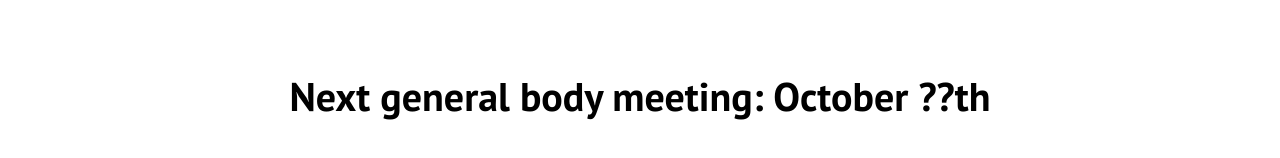
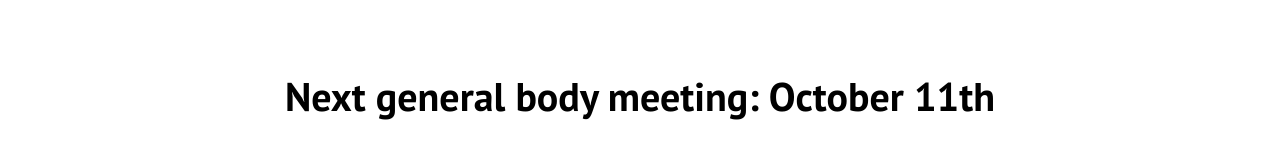
Before and after one commit to StezhenEm/lls-website, a React (Create React App) app: page /events in a window 1280 px wide. Shown: the part 334-492 px from the top of the page. Built offline with nearby package versions, Linux system fonts and the light colour scheme.

Commit message:
Events 2

```diff
--- a/src/components/Events.js
+++ b/src/components/Events.js
@@ -6,7 +6,7 @@ import './Events.css';
 function Events() {
     return(
         <div className='events-container' >
-            <e1>Next general body meeting: October ??th</e1>
+            <e1>Next general body meeting: October 11th</e1>
 
         </div>
     );
```
